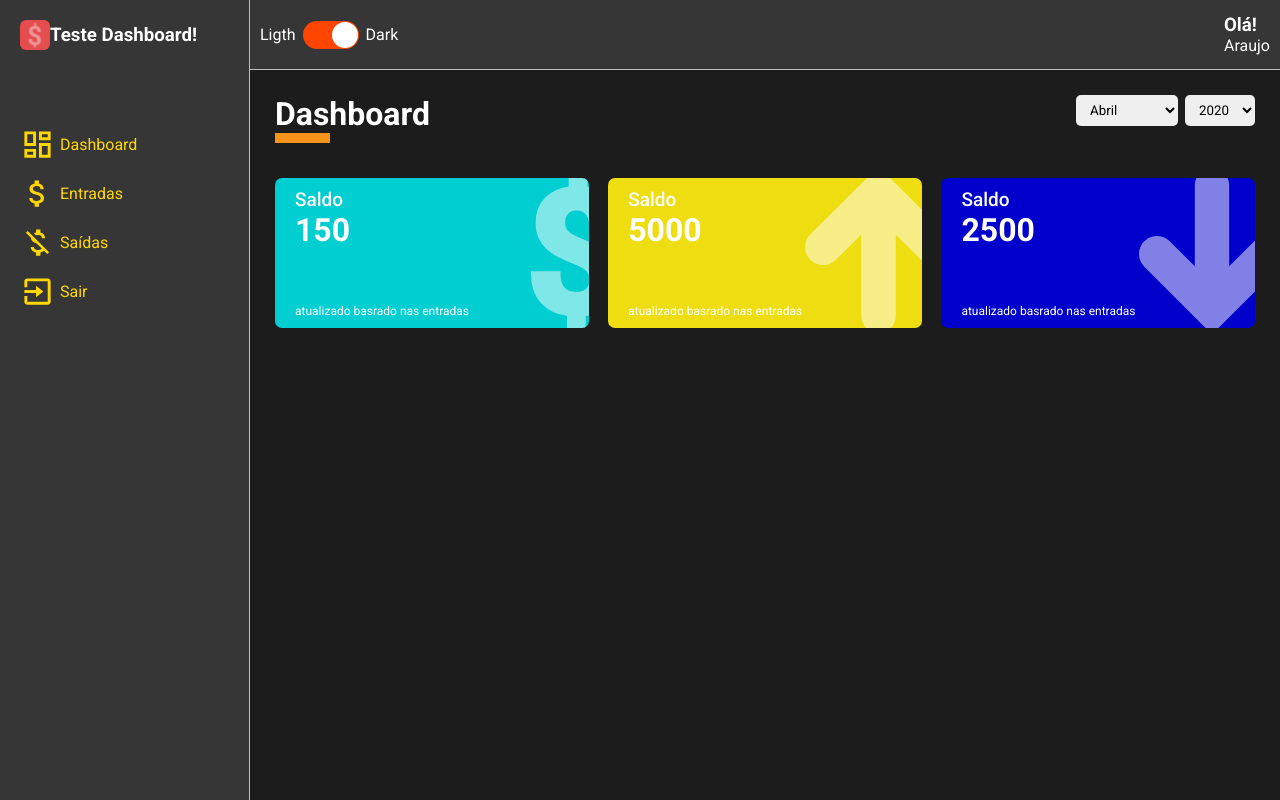
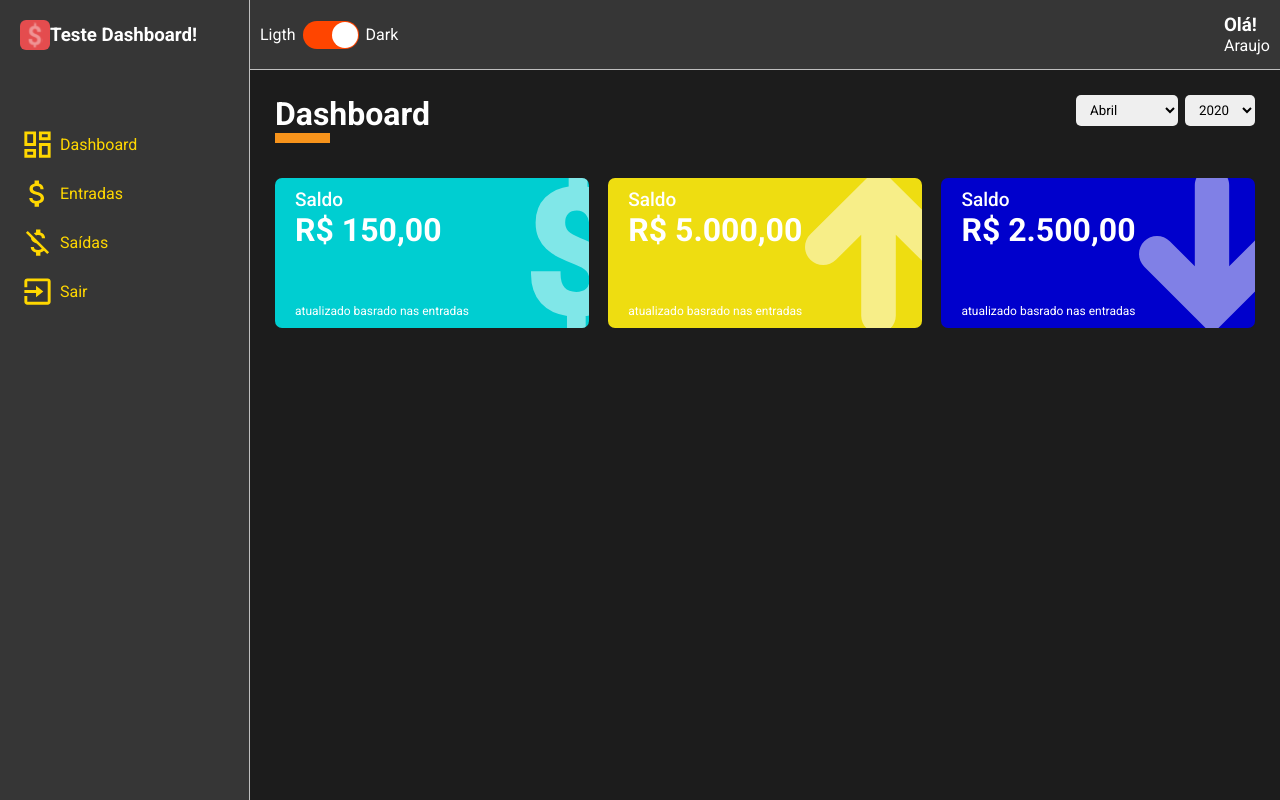
Before and after one commit to AllisonVinicius/React-dashboard, a React (Create React App) app: page /dashboard in a window 1280 px wide. Built offline with nearby package versions, Linux system fonts and the light colour scheme.

Commit message:
include biblioteca countUp, para dar efeito de crescimento nos numeros do card

```diff
--- a/src/components/palletCards/index.tsx
+++ b/src/components/palletCards/index.tsx
@@ -1,5 +1,6 @@
 
 import React,{useMemo} from 'react';
+import CountUp from 'react-countup';
 
 
 import cifrao from '../../assets/cifrao.svg';
@@ -40,7 +41,7 @@ const PalletCards: React.FC<IpalletCards> = ({
     return (
         <Container color={color}>
             <span>{title}</span>
-            <h1>{valor}</h1>
+            <h1><CountUp end={valor} prefix={"R$ "} separator="." decimal="," decimals={2}/></h1>
             <small>{avisoLabel}</small>
             {<img src = {iconSelecionado} alt={title} />}
 
```
